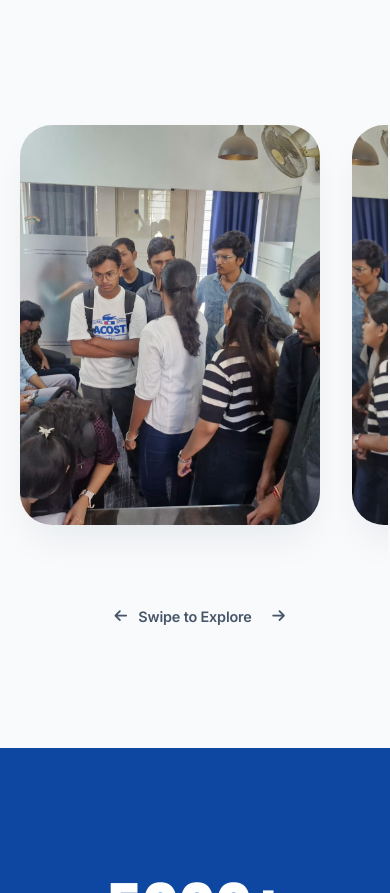
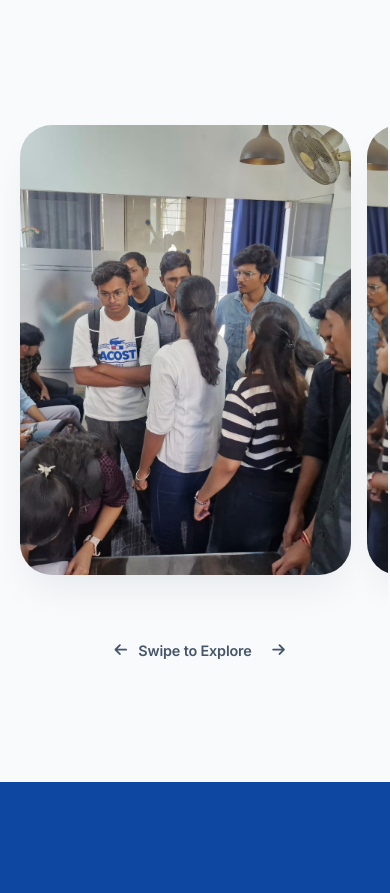
Before and after one commit to tejas140905/tejas140905.github.io, a website: page index.html in a window 390 px wide. Shown: the part 5257-6150 px from the top of the page. Drawn offline with Linux system fonts and the light colour scheme.

Commit message:
Fix workshop image visibility and improve swiping experience

```diff
--- a/index.html
+++ b/index.html
@@ -132,7 +132,7 @@
                     <h2>Hands-on Learning in Action</h2>
                     <p>Glimpses of our recent skill development workshops where students learn, practice, and grow together.</p>
                 </div>
-                <div class="workshop-carousel reveal">
+                <div class="workshop-carousel">
                     <div class="workshop-card">
                         <img src="./public/workshop-1.jpeg" alt="Workshop Session 1">
                     </div>
--- a/styles.css
+++ b/styles.css
@@ -743,7 +743,7 @@ p {
 
 .workshop-carousel {
     display: flex;
-    gap: 2rem;
+    gap: 1.5rem;
     overflow-x: auto;
     padding: 2rem 5% 4rem;
     margin: 0 -5%; /* Counteract container padding for edge-to-edge swipe */
@@ -751,6 +751,7 @@ p {
     scroll-behavior: smooth;
     -webkit-overflow-scrolling: touch;
     scrollbar-width: none; /* Firefox */
+    scroll-padding: 5%;
 }
 
 .workshop-carousel::-webkit-scrollbar {
@@ -758,14 +759,15 @@ p {
 }
 
 .workshop-card {
-    flex: 0 0 400px;
-    height: 500px;
+    flex: 0 0 450px;
+    height: 550px;
     border-radius: var(--border-radius-lg);
     overflow: hidden;
     scroll-snap-align: center;
     box-shadow: var(--shadow-premium);
     transition: var(--transition-smooth);
-    background-color: #fff;
+    background-color: #f1f5f9; /* Better fallback background */
+    position: relative;
 }
 
 .workshop-card img {
@@ -787,8 +789,12 @@ p {
 
 @media (max-width: 768px) {
     .workshop-card {
-        flex: 0 0 300px;
-        height: 400px;
+        flex: 0 0 85vw; /* Almost full width on mobile */
+        height: 450px;
+    }
+    .workshop-carousel {
+        gap: 1rem;
+        padding-bottom: 3rem;
     }
 }
 
```
